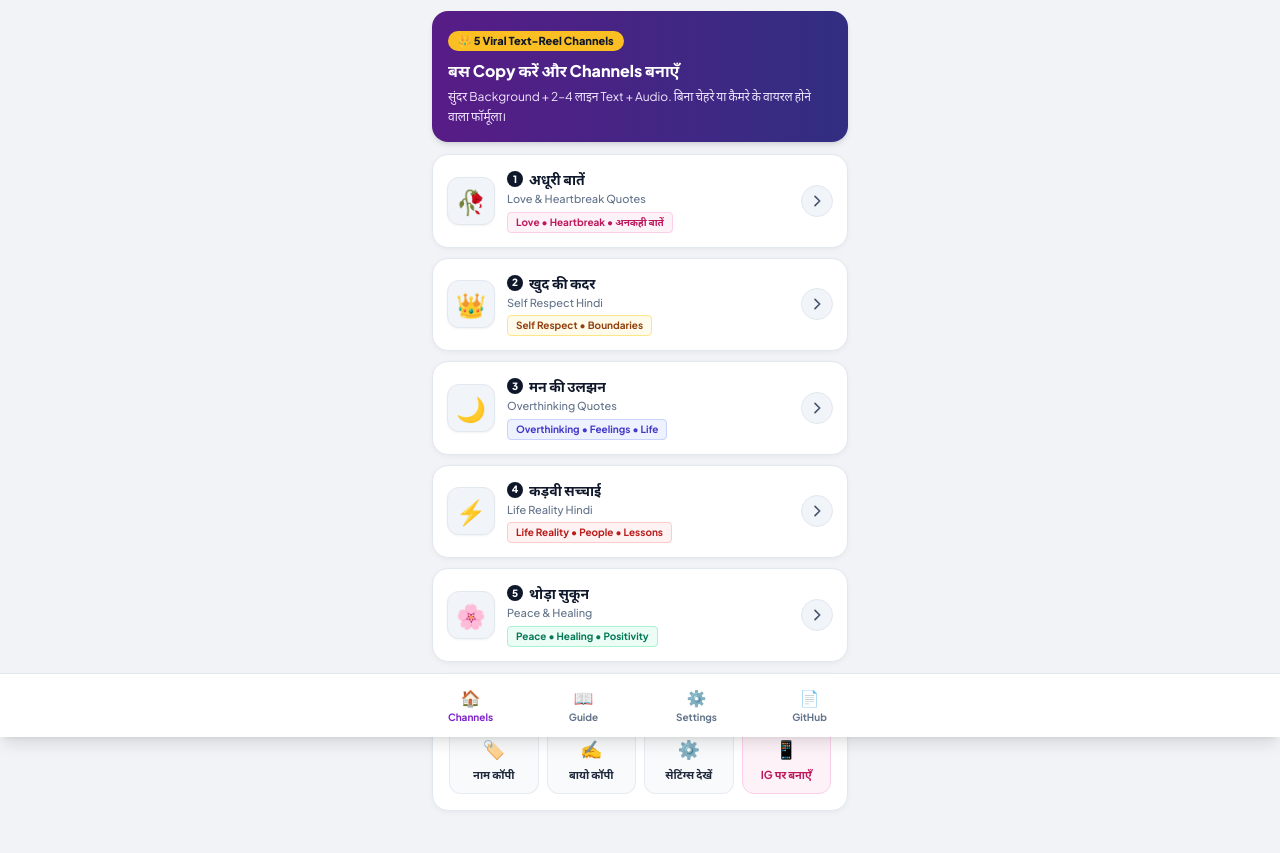
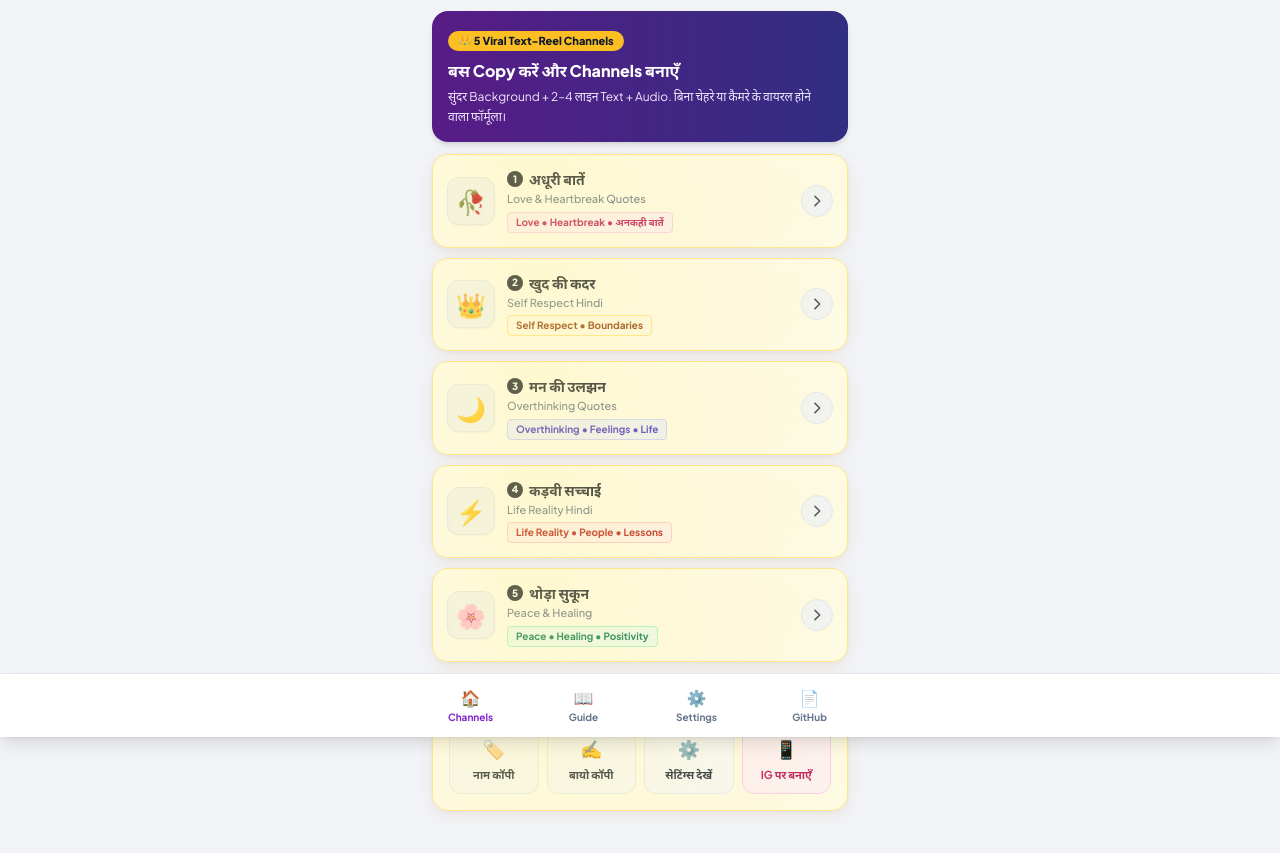
Before and after one commit to Mohit12836/vismart-channels-setup, a plain HTML site: page index.html in a window 1280 px wide. Shown: the part 63-916 px from the top of the page. Drawn offline with nearby package versions, Linux system fonts and the light colour scheme.

Commit message:
design: glowing border shadow with flowing light yellow shimmer

```diff
--- a/index.html
+++ b/index.html
@@ -39,14 +39,40 @@
       color: #1E293B;
       font-family: 'Plus Jakarta Sans', 'Noto Sans Devanagari', sans-serif;
     }
+    /* Elegant Border Shadow with subtle undulating/flowing Light Yellow shimmer inside */
     .ecommerce-card {
-      background: #FFFFFF;
-      border: 1px solid #E2E8F0;
-      box-shadow: 0 2px 8px -2px rgba(0, 0, 0, 0.05), 0 1px 4px -1px rgba(0, 0, 0, 0.03);
+      position: relative;
+      background: linear-gradient(135deg, #FFFDF0 0%, #FFFFFF 40%, #FEFCE8 80%, #FFFDF0 100%);
+      background-size: 250% 250%;
+      animation: waveYellowGlow 8s ease-in-out infinite alternate;
+      border: 1.5px solid #FDE68A; /* warm soft golden border */
+      box-shadow: 0 4px 16px -2px rgba(217, 119, 6, 0.12), 0 2px 6px -1px rgba(0, 0, 0, 0.05);
+      border-radius: 1rem;
+      overflow: hidden;
+    }
+    .ecommerce-card::before {
+      content: '';
+      position: absolute;
+      top: -50%;
+      left: -50%;
+      width: 200%;
+      height: 200%;
+      background: radial-gradient(circle at 30% 30%, rgba(254, 240, 138, 0.35) 0%, rgba(253, 230, 138, 0.15) 35%, transparent 70%);
+      pointer-events: none;
+      animation: floatLightWave 6s ease-in-out infinite alternate;
+    }
+    @keyframes waveYellowGlow {
+      0% { background-position: 0% 50%; }
+      50% { background-position: 100% 50%; }
+      100% { background-position: 0% 50%; }
+    }
+    @keyframes floatLightWave {
+      0% { transform: translate(0, 0) rotate(0deg); }
+      100% { transform: translate(6%, 6%) rotate(4deg); }
     }
     .ecommerce-card-hover:active {
       transform: scale(0.985);
-      background-color: #F8FAFC;
+      box-shadow: 0 2px 8px -1px rgba(217, 119, 6, 0.18);
     }
     .toast-animate {
       animation: slideUp 0.25s cubic-bezier(0.16, 1, 0.3, 1) forwards;
```
